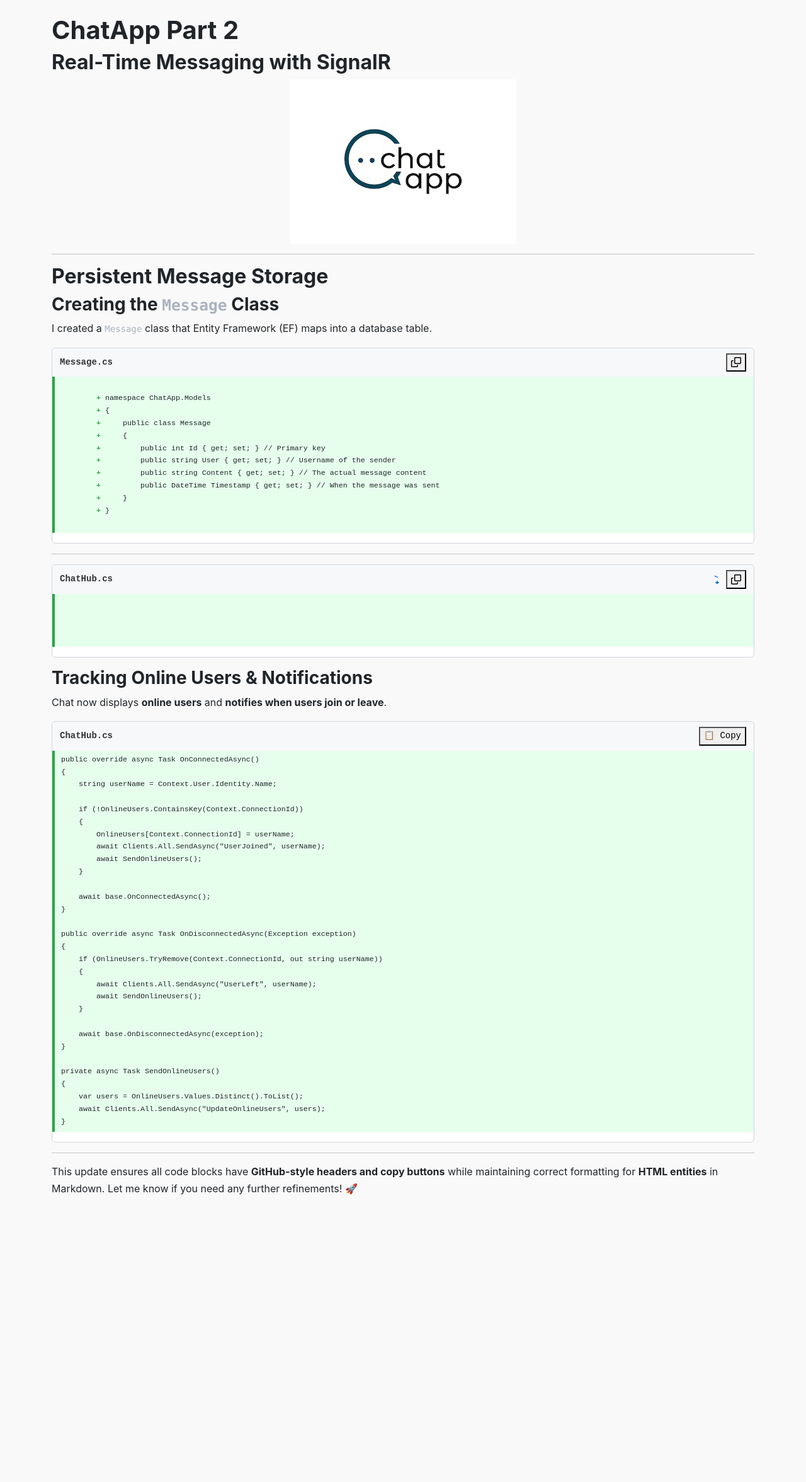
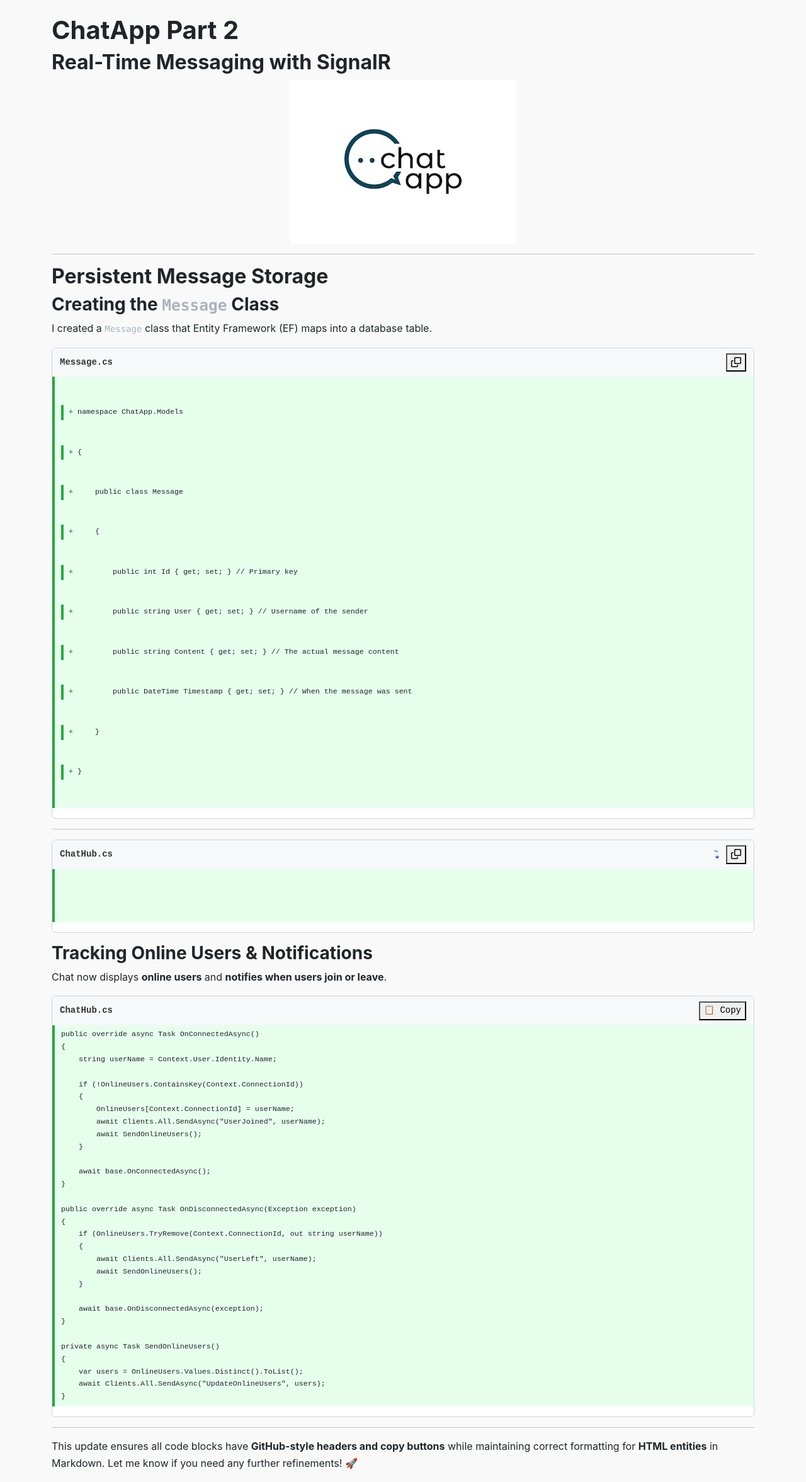
Before and after one commit to JWalshe86/ChatApp, a Jekyll site: the page built from docs/ChatAppPartTwo.md, in a window 1280 px wide. Shown: the whole page at 63% size. Built offline with Jekyll 4.4.1, drawn with Linux system fonts in a browser that asks for light colours; nearby versions of some CDN libraries; before the commit the page ends 1917 px from its top, so only the background shows below that.

Commit message:
Update custom.css

```diff
--- a/docs/assets/css/custom.css
+++ b/docs/assets/css/custom.css
@@ -138,3 +138,40 @@
 .highlight span {
     display: inline;
 }
+/* ✅ Updated Code (always visible) */
+.updated-code {
+    background-color: #e6ffed; /* Light green */
+    border-left: 4px solid #28a745; /* Green border */
+    padding: 5px 10px;
+    font-family: monospace;
+    font-size: smaller;
+    white-space: pre-wrap;
+}
+
+/* ✅ Hide unchanged lines by default */
+.updated-code .unchanged-code {
+    display: none;
+}
+
+/* ✅ Show unchanged code when expanded */
+.expanded .updated-code .unchanged-code {
+    display: block;
+}
+
+/* ✅ Added-line styling */
+.updated-code .added-line {
+    background-color: #e6ffed; /* Green background */
+    border-left: 4px solid #28a745;
+    display: block;
+    padding: 2px 8px;
+}
+
+/* ✅ Expand button styles */
+.expand-button {
+    background: transparent;
+    border: none;
+    cursor: pointer;
+    margin-left: auto;
+    font-size: 14px;
+    color: #0366d6;
+}
```
